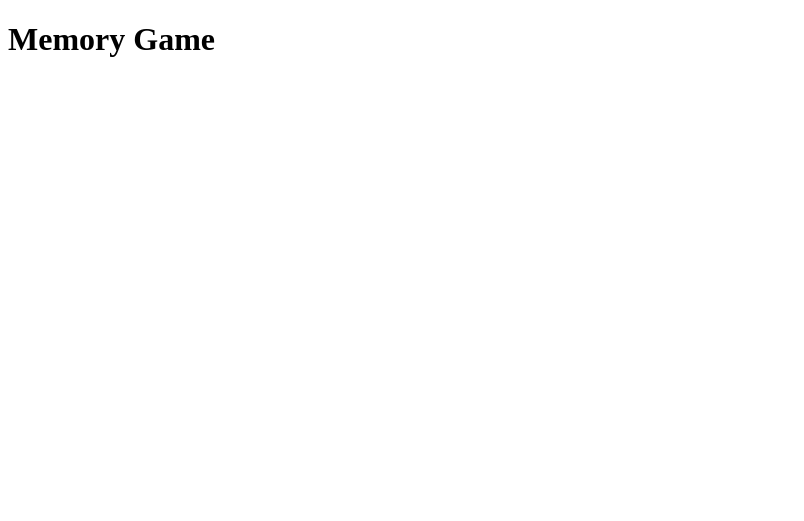
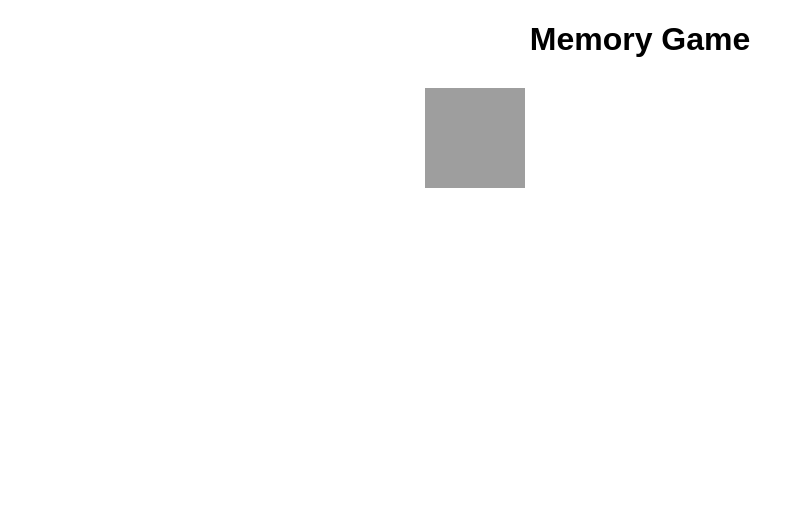
Before and after one commit to PriscillaRenault/MemoryGame, a plain HTML site: page index.html in a window 1280 px wide. Shown: the whole page, without its empty margins (0-804 px from the left). Drawn offline with Linux system fonts and the light colour scheme; grey boxes are pictures that could not be loaded.

Commit message:
create card

```diff
--- a/index.html
+++ b/index.html
@@ -8,5 +8,7 @@
   </head>
   <body>
     <h1>Memory Game</h1>
+    <div id="js-gameBoard" class="gameBoard"></div>
+    <script src="script.js"></script>
   </body>
 </html>
--- /dev/null
+++ b/script.js
@@ -0,0 +1,13 @@
+const createCard = (CardUrl) => {
+  const card = document.createElement('div')
+  card.classList.add('card')
+  card.dataset.value = CardUrl
+
+  const cardContent = document.createElement('img')
+  cardContent.classList.add('js-cardContent')
+  cardContent.src = `${CardUrl}`
+  card.appendChild(cardContent)
+  return card
+}
+const gameBoard = document.getElementById('js-gameBoard')
+gameBoard.appendChild(createCard('https://picsum.photos/id/243/100/100'))
--- a/style.css
+++ b/style.css
@@ -0,0 +1,13 @@
+body {
+  font-family: Arial, sans-serif;
+  text-align: center;
+}
+
+.gameBoard {
+  display: grid;
+  grid-template-columns: repeat(4, 100px);
+  grid-template-rows: repeat(4, 100px);
+  grid-gap: 10px;
+  justify-content: center;
+  margin: 30px auto;
+}
```
